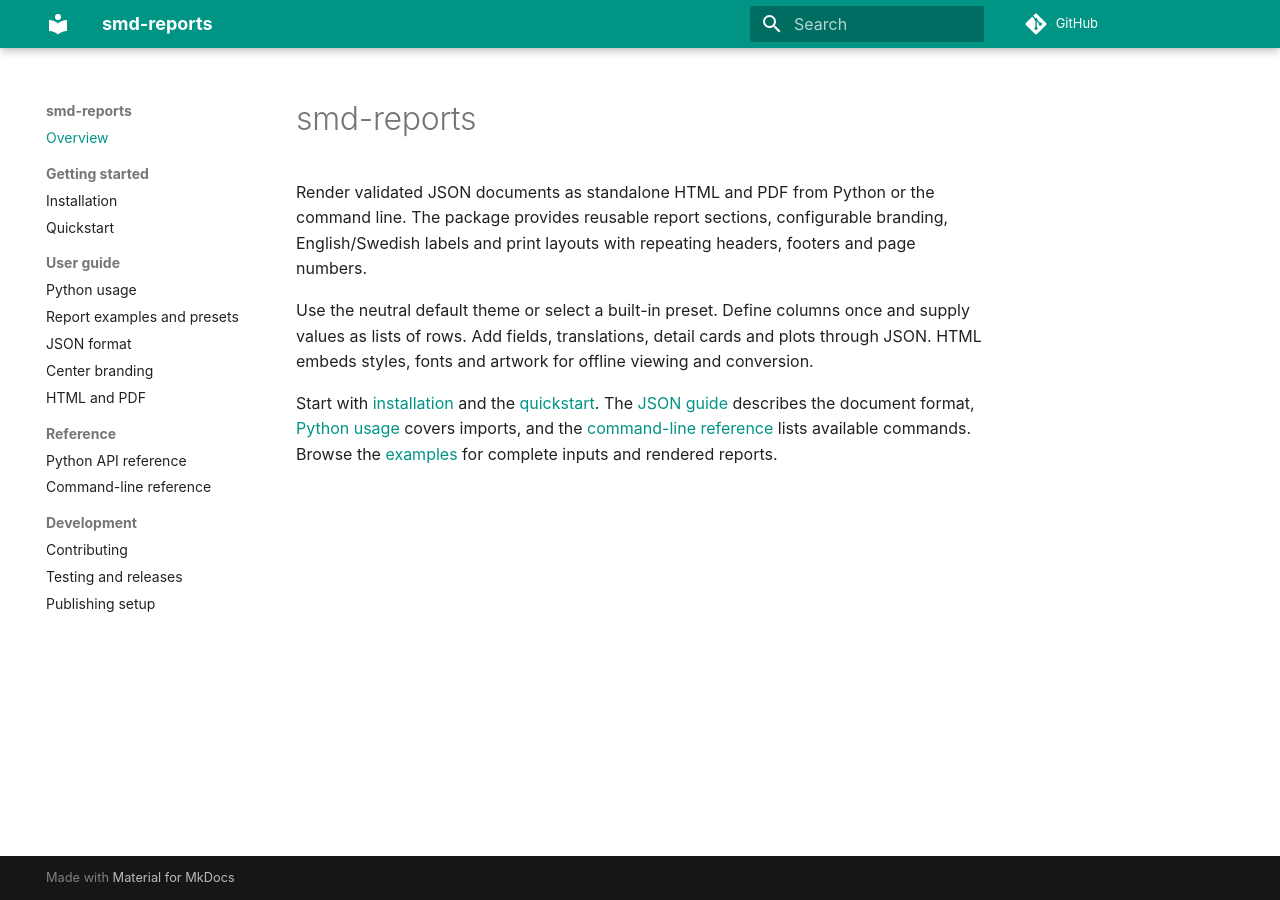
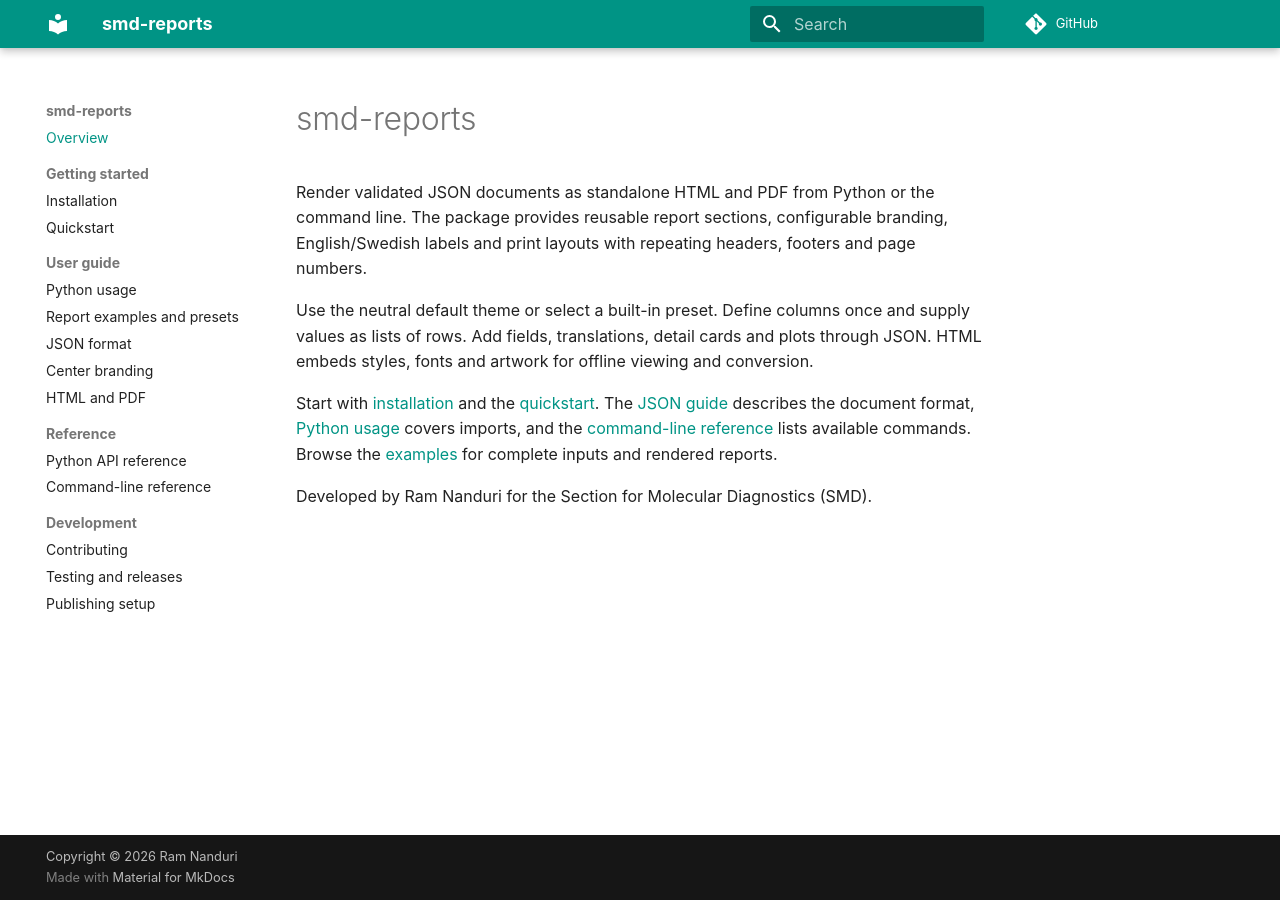
Before and after one commit to SMD-Bioinformatics-Lund/smd-reports, an MkDocs documentation site: the page built from docs/index.md, in a window 1280 px wide. Built offline with MkDocs 1.6.1 and Material for MkDocs 9.7.7, drawn with Linux system fonts in a browser that asks for light colours; comment, search, counter and statistics services are not loaded.

Commit message:
Add copyright and author attribution

```diff
--- a/docs/index.md
+++ b/docs/index.md
@@ -12,3 +12,5 @@ Start with [installation](installation.md) and the [quickstart](quickstart.md).
 The [JSON guide](json-inputs.md) describes the document format, [Python usage](python-api.md)
 covers imports, and the [command-line reference](cli.md) lists available commands.
 Browse the [examples](integration.md) for complete inputs and rendered reports.
+
+Developed by Ram Nanduri for the Section for Molecular Diagnostics (SMD).
--- a/mkdocs.yml
+++ b/mkdocs.yml
@@ -1,5 +1,6 @@
 site_name: smd-reports
 site_description: JSON reports with portable HTML/PDF rendering
+copyright: Copyright &copy; 2026 Ram Nanduri
 repo_url: https://github.com/SMD-Bioinformatics-Lund/smd-reports
 theme:
   name: material
--- a/pyproject.toml
+++ b/pyproject.toml
@@ -22,7 +22,7 @@ classifiers = [
   "Topic :: Text Processing :: Markup :: HTML",
 ]
 license = "GPL-3.0-only"
-license-files = ["LICENSE"]
+license-files = ["LICENSE", "COPYRIGHT"]
 dependencies = ["pydantic>=2.10,<3", "Jinja2>=3.1.6,<4", "Markdown>=3.6,<4", "bleach>=6.2,<7", "defusedxml>=0.7,<1", "Pillow>=10,<14"]
 
 [project.urls]
```
Also changed, not shown: README.md (+2 -0 lines), 1 other file.
